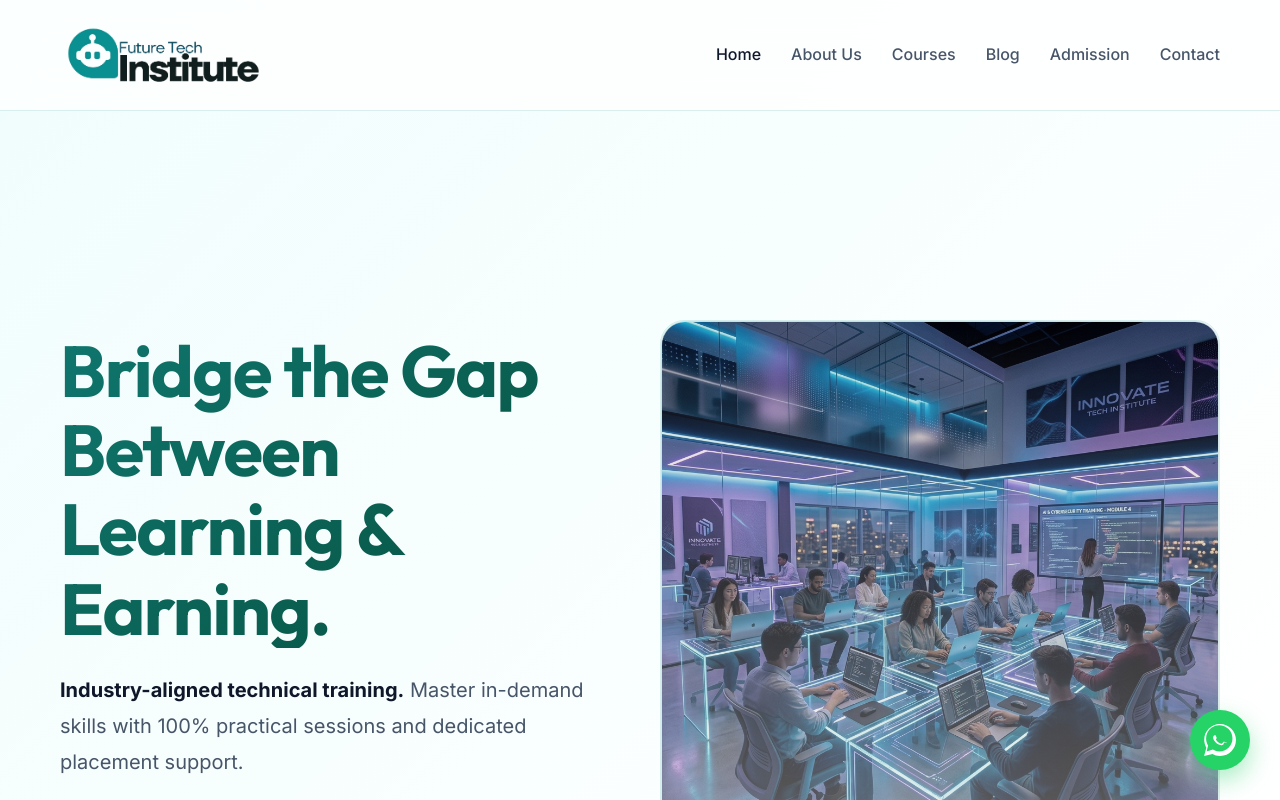
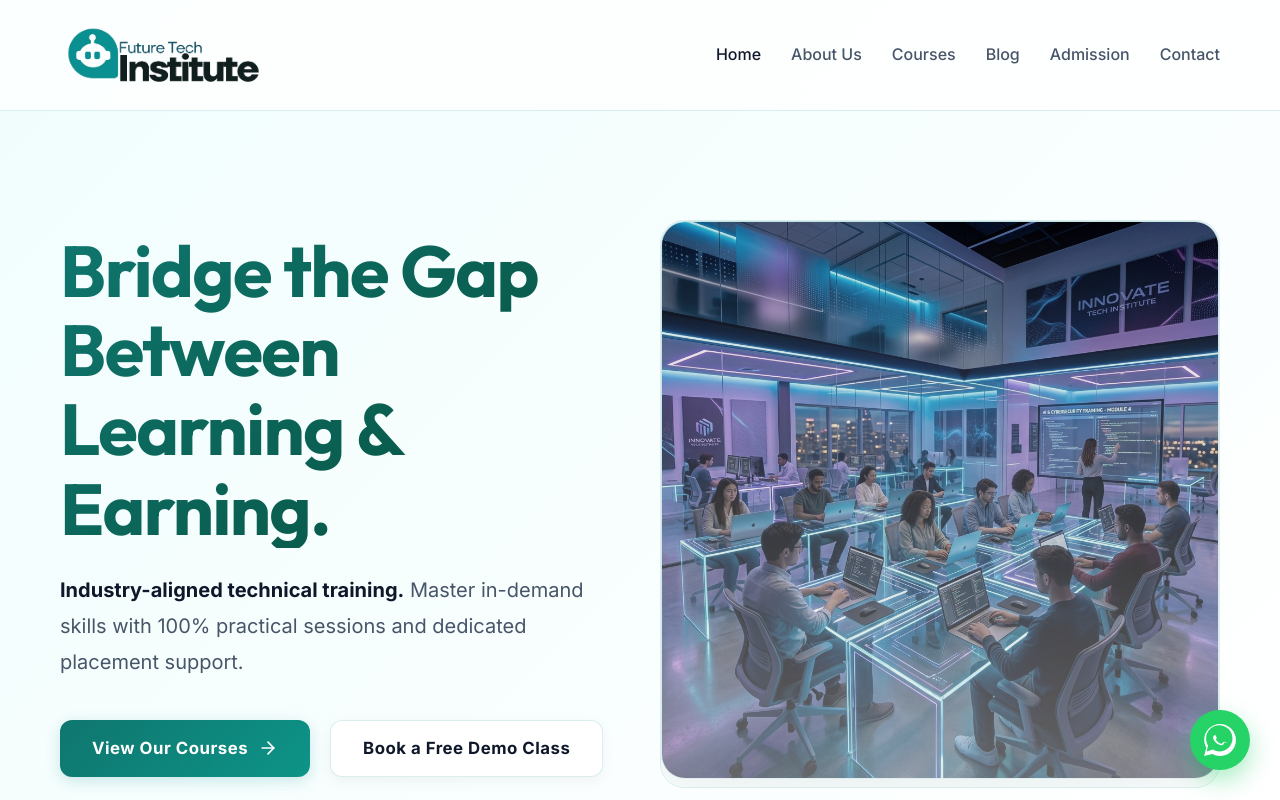
Before and after one commit to abish05/FTI-WEBSITE, a React (Vite) app: page / in a window 1280 px wide. Shown: the top 800 px of the page. Built offline with nearby package versions, Linux system fonts and the light colour scheme.

Commit message:
style: fix header gap by adjusting page-container padding

```diff
--- a/src/index.css
+++ b/src/index.css
@@ -88,7 +88,7 @@ h1, h2, h3, h4, h5, h6 {
 .page-container {
   min-height: 100vh;
   animation: pagetransition 0.5s ease-out;
-  padding-top: 220px; /* Offset for hero-scale fixed navbar */
+  padding-top: 120px; /* Offset for fixed navbar */
 }
 
 .gradient-text {
```
